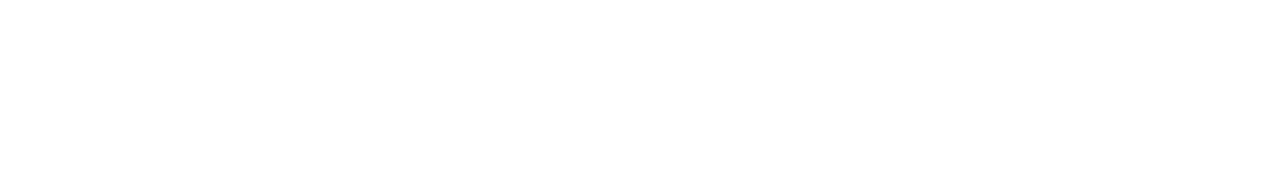
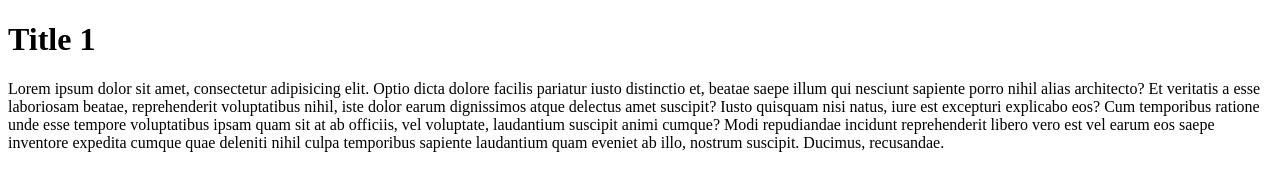
Before and after one commit to DariaSeleznova/Git-home-work-lesson-3, a plain HTML site: page index.html in a window 1280 px wide. Drawn offline with Linux system fonts and the light colour scheme.

Commit message:
add first context

```diff
--- a/index.html
+++ b/index.html
@@ -8,6 +8,14 @@
 </head>
 
 <body>
+    <h1>Title 1</h1>
+    <p>Lorem ipsum dolor sit amet, consectetur adipisicing elit. Optio dicta dolore facilis pariatur iusto distinctio
+        et, beatae saepe illum qui nesciunt sapiente porro nihil alias architecto? Et veritatis a esse laboriosam
+        beatae, reprehenderit voluptatibus nihil, iste dolor earum dignissimos atque delectus amet suscipit? Iusto
+        quisquam nisi natus, iure est excepturi explicabo eos? Cum temporibus ratione unde esse tempore voluptatibus
+        ipsam quam sit at ab officiis, vel voluptate, laudantium suscipit animi cumque? Modi repudiandae incidunt
+        reprehenderit libero vero est vel earum eos saepe inventore expedita cumque quae deleniti nihil culpa temporibus
+        sapiente laudantium quam eveniet ab illo, nostrum suscipit. Ducimus, recusandae.</p>
 
 </body>
 
```
